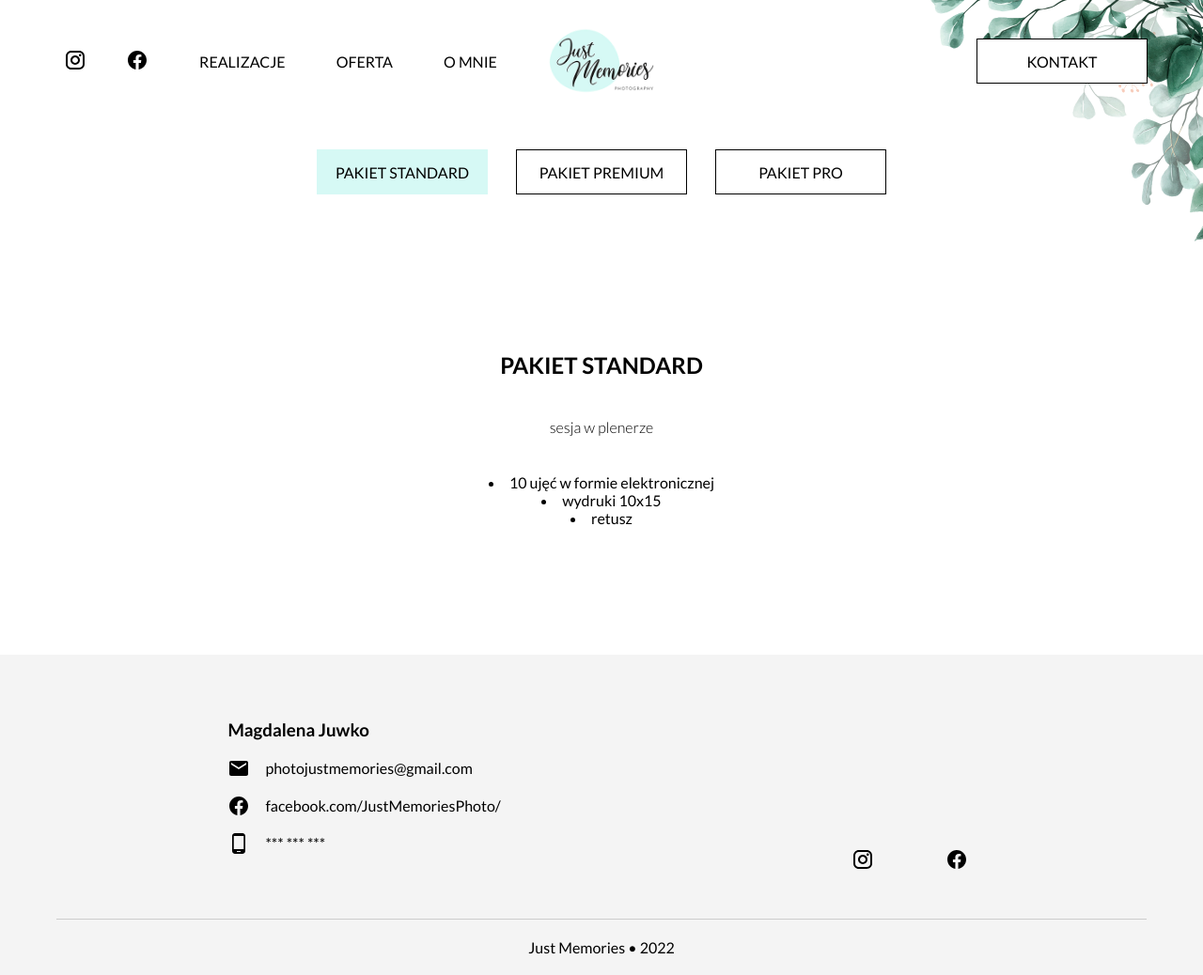
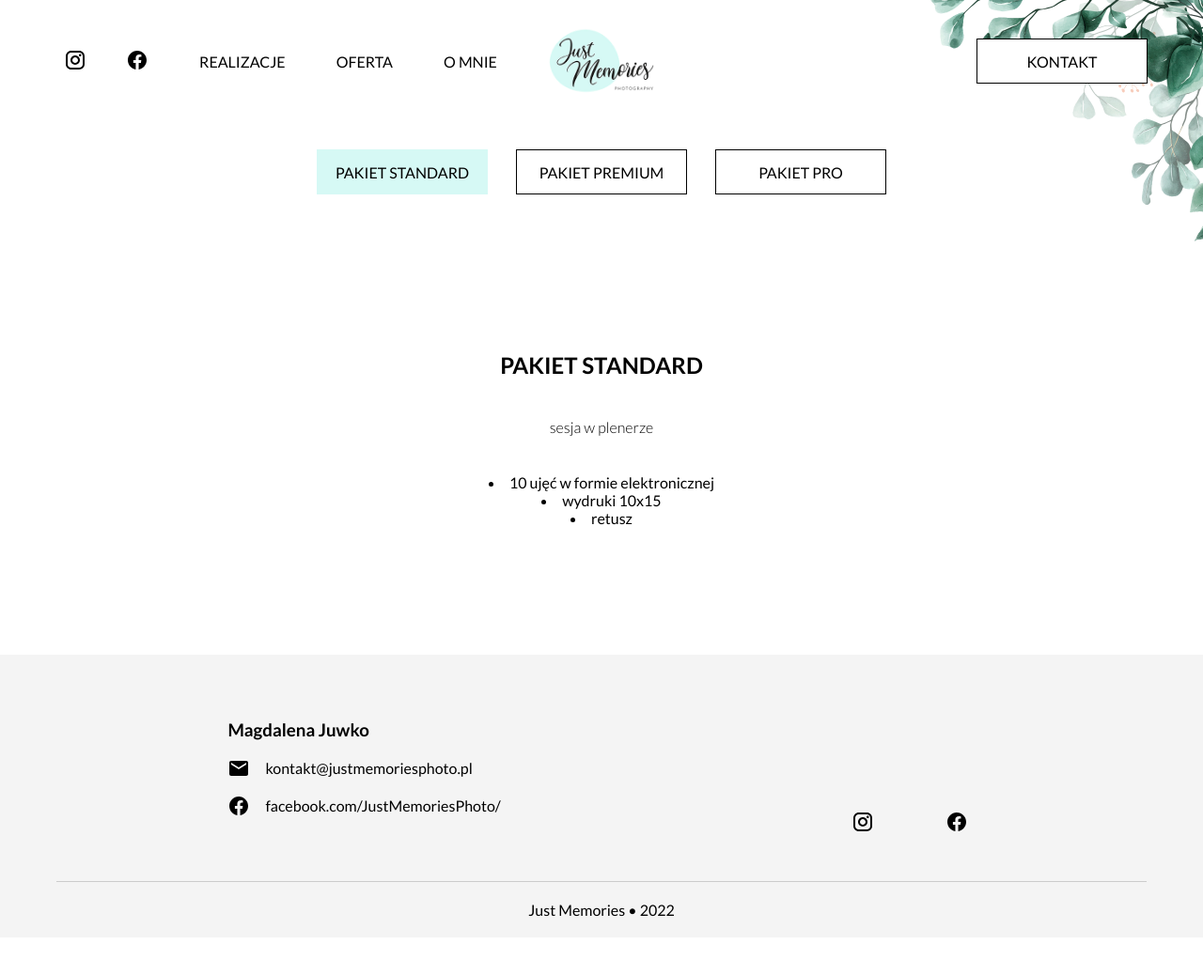
Before and after one commit to MarekD97/just-memories, a Gatsby site: page /oferta in a window 1280 px wide. Shown: the whole page at 94% size. After the commit the page ends 998 px from the top, so only its background shows below. Built offline with nearby package versions, Linux system fonts and the light colour scheme; Gatsby itself is replaced by a stand-in of ours.

Commit message:
Update footer data

```diff
--- a/src/components/Footer.js
+++ b/src/components/Footer.js
@@ -42,13 +42,13 @@ const Footer = () => {
       <div className="footer__row">
         <div className="footer__contact">
           <h3>Magdalena Juwko</h3>
-          <a href="mailto:photojustmemories@gmail.com">
+          <a href="mailto:kontakt@justmemoriesphoto.pl">
             <img
               src={email}
               alt="e-mail"
               style={{ width: "1.5em", height: "1.5em", marginRight: "1em" }}
             />
-            photojustmemories@gmail.com
+            kontakt@justmemoriesphoto.pl
           </a>
           <a href="https://www.facebook.com/JustMemoriesPhoto/">
             <img
@@ -58,14 +58,14 @@ const Footer = () => {
             />
             facebook.com/JustMemoriesPhoto/
           </a>
-          <a href="tel:">
+          {/* <a href="tel:">
             <img
               src={phone}
               alt="phone"
               style={{ width: "1.5em", height: "1.5em", marginRight: "1em" }}
             />
             *** *** ***
-          </a>
+          </a> */}
         </div>
         {/* <div className="footer__menu">
           <Link to="/portfolio/">Portfolio</Link>
```
